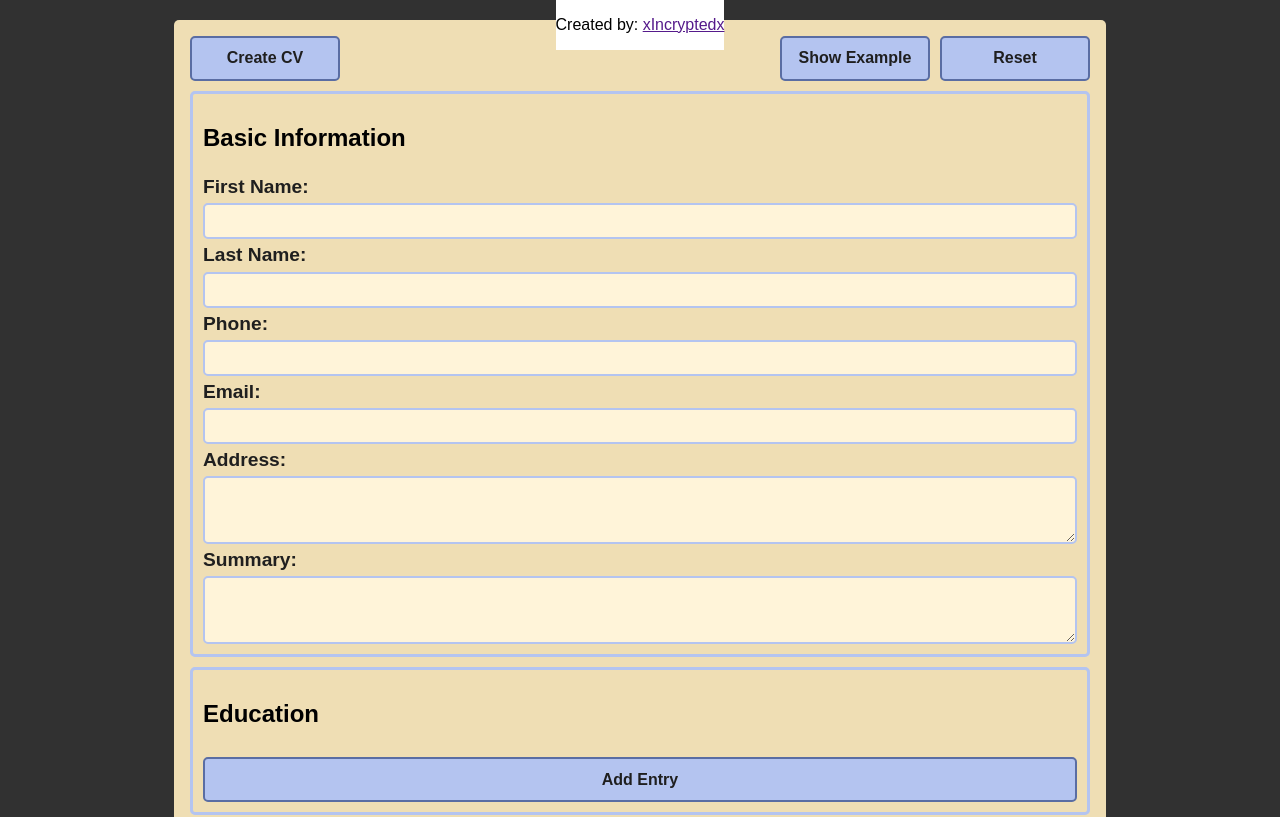
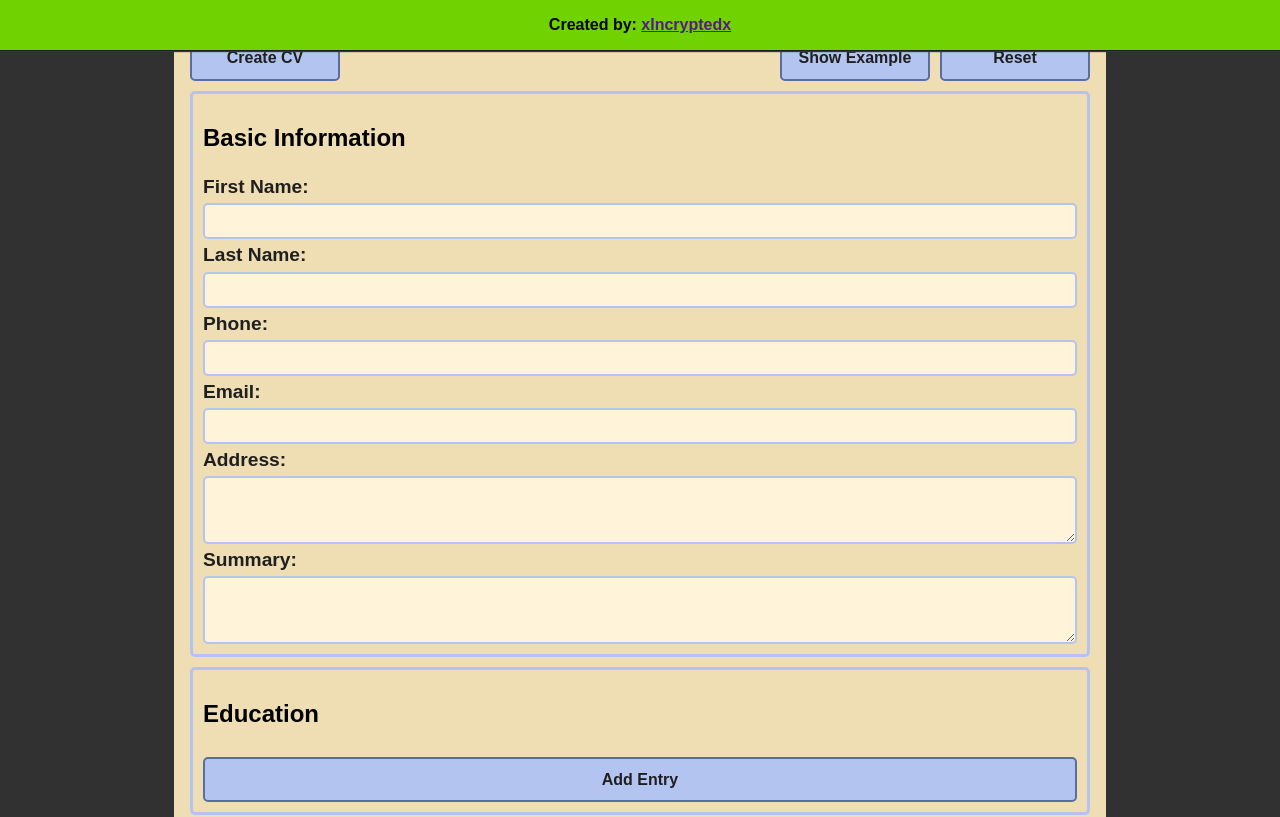
Before and after one commit to xincryptedx/cv-creator, a React (Vite) app: page / in a window 1280 px wide. Shown: the top 817 px of the page. Built offline with nearby package versions, Linux system fonts and the light colour scheme.

Commit message:
Add basic style to header

```diff
--- a/src/style/AuthorHeader.module.css
+++ b/src/style/AuthorHeader.module.css
@@ -1,5 +1,14 @@
 .authorHeader {
-  background-color: #fff;
+  display: grid;
+  justify-items: center;
+
   position: fixed;
   top: 0;
+
+  color: #000000;
+  font-weight: bold;
+  background-color: #70d300;
+  border-bottom: 1px solid #1f1f1f;
+  box-shadow: 1px 1px 1px rgb(54, 54, 54);
+  width: 100%;
 }
```
